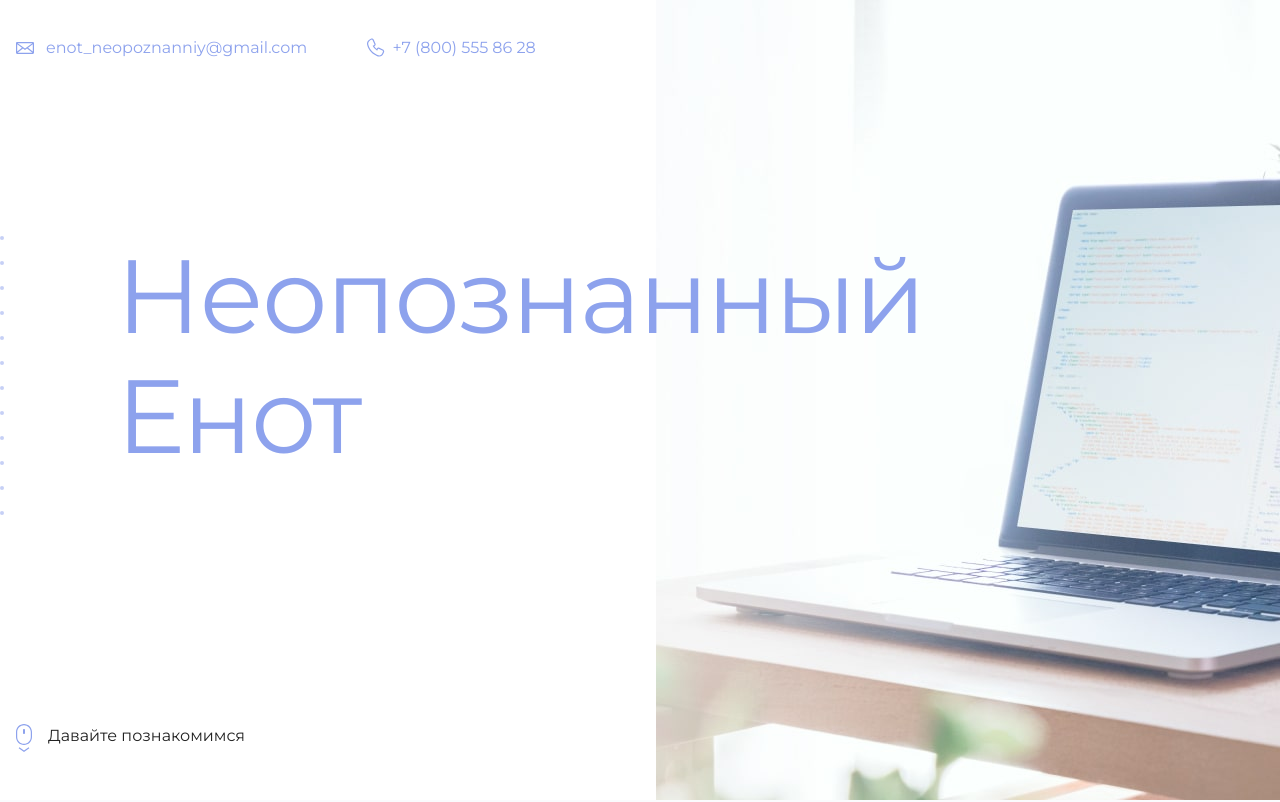
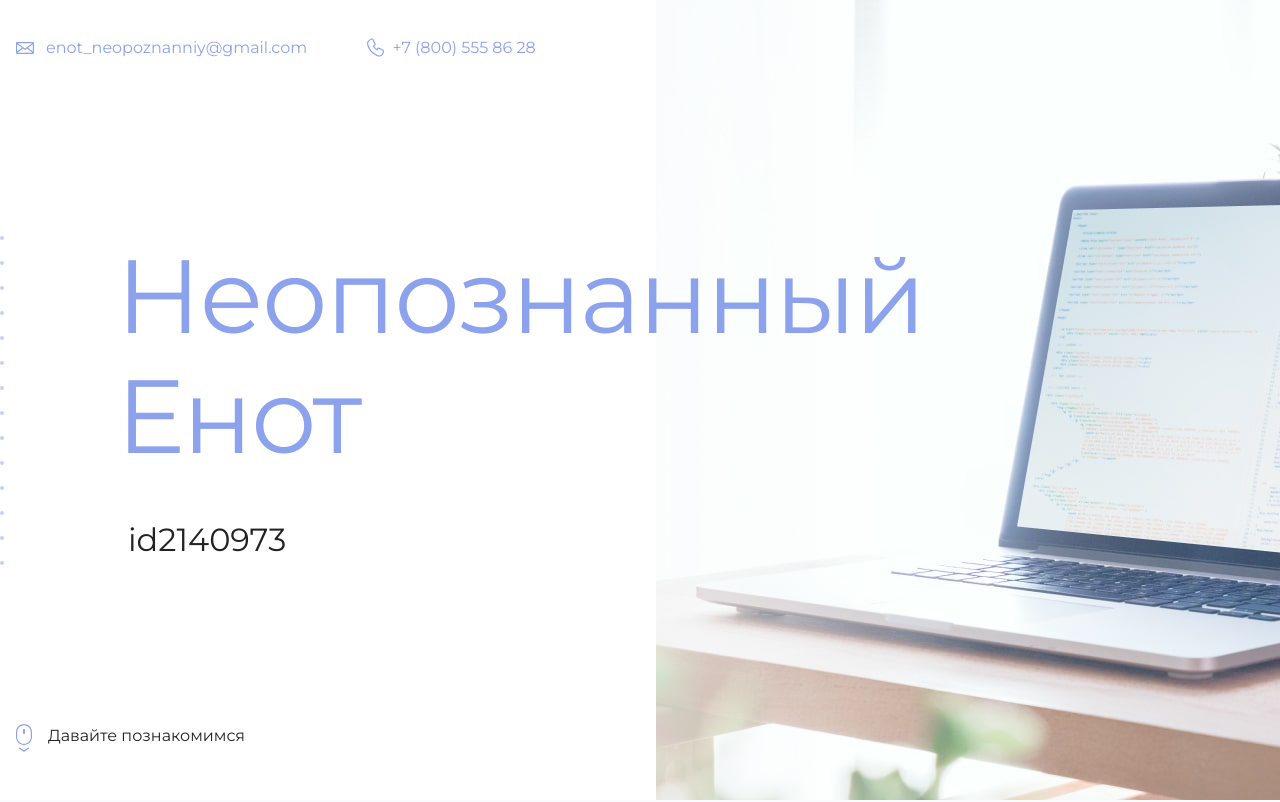
Before and after one commit to SgtGraphony/github-pages-example, a plain HTML site: page index.html in a window 1280 px wide. Shown: the top 802 px of the page. Drawn offline with Linux system fonts and the light colour scheme.

Commit message:
Added ID

```diff
--- a/index.html
+++ b/index.html
@@ -19,7 +19,7 @@
       <section class="hero-image">
         <div class="container">
           <h1 class="heading">Неопознанный Енот</h1>
-          <p><!-- Тут ваш id на сайте Академии --></p>
+          <p>id2140973</p>
         </div>
       </section>
 
```
